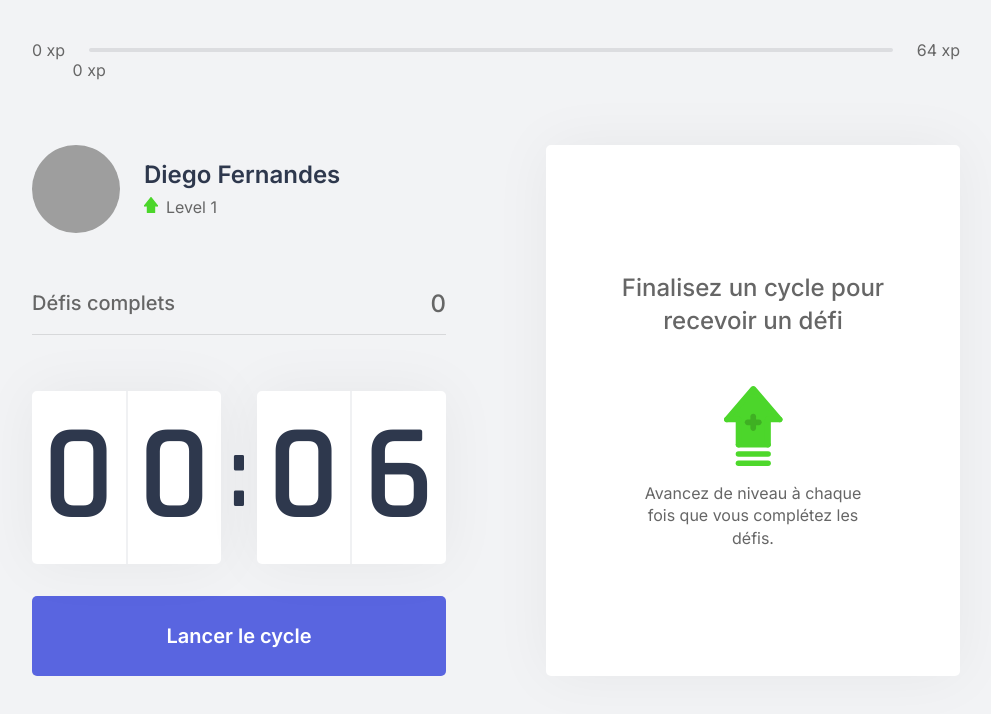
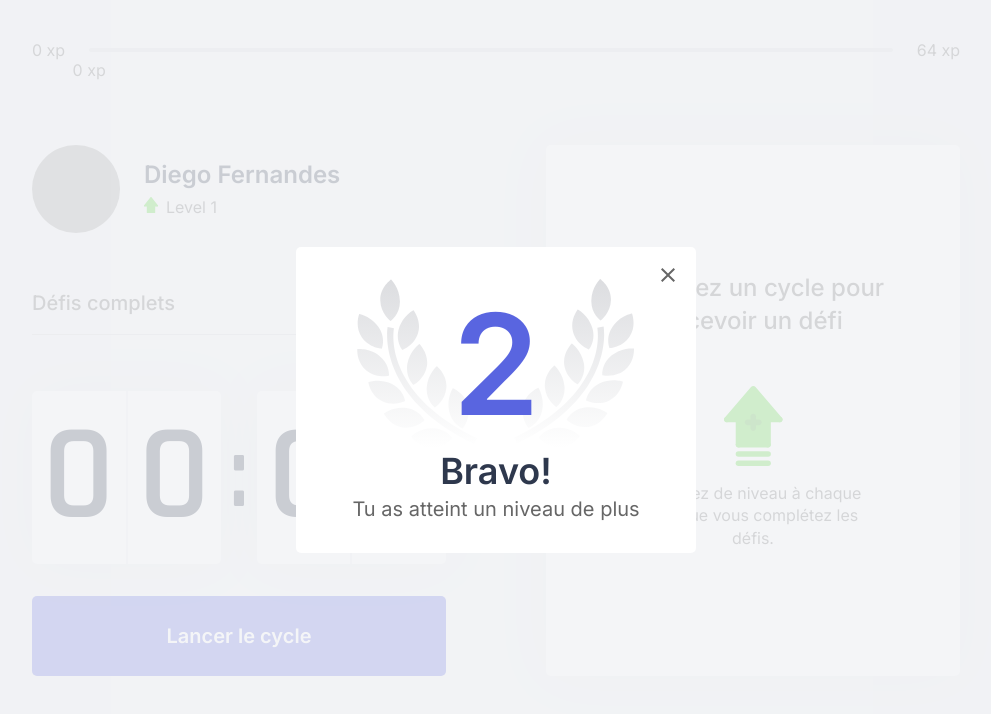
Before and after one commit to mitaksim1/move.it-mitaksim, a Next.js app: page / in a window 1280 px wide. Shown: the top 714 px of the page, without its empty margins (144-1135 px from the left). Built offline with nearby package versions, Linux system fonts and the light colour scheme; grey boxes are pictures that could not be loaded.

Commit message:
Contenu modal et ses styles css ok

```diff
--- a/src/components/LevelUpModal.tsx
+++ b/src/components/LevelUpModal.tsx
@@ -1,14 +1,14 @@
 import styles from '../styles/components/LevelUpModal.module.css';
 
 
-export function levelUpModal() {
+export function LevelUpModal() {
     return (
         <div className={styles.overlay}>
-            <div className={styles.levelUpModalContainer}>
+            <div className={styles.container}>
                 <header>2</header>
 
                 <strong>Bravo!</strong>
-                <p>T'as atteint un niveau</p>
+                <p>Tu as atteint un niveau de plus</p>
                 <button type="button">
                     <img src="/icons/close.svg" alt="Fechar modal"/>
                 </button>
--- a/src/pages/index.tsx
+++ b/src/pages/index.tsx
@@ -5,6 +5,7 @@
 import { ChallengeBox } from '../components/ChallengeBox';
 import { Countdown } from '../components/Countdown';
 import { CompletedChallenges } from '../components/CompletedChallenges';
+import { LevelUpModal } from '../components/LevelUpModal';
 import { Profile } from '../components/Profile';
 import { ChallengesProvider } from '../contexts/ChallengesContext';
 import { CountdownProvider } from '../contexts/CountdownContext';
@@ -33,6 +34,7 @@
       </Head>
 
       <ExperienceBar />
+      <LevelUpModal />
 
       <CountdownProvider>
         <section>
--- a/src/styles/components/LevelUpModal.module.css
+++ b/src/styles/components/LevelUpModal.module.css
@@ -1,3 +1,56 @@
-.levelUpModalContainer {
+/* Couche de fond de container */
+.overlay {
+    background: rgba(242, 243, 245, 0.8);
+    position: fixed;
+    top: 0;
+    bottom: 0;
+    left: 0;
+    right: 0;
+    display: flex;
+    justify-content: center;
+    align-items: center;
+}
 
+/* Bloc qui englobe tous les éléments */
+.container {
+    background: var(--white);
+    width: 100%;
+    max-width: 400px;
+    padding: 2rem 3rem;
+    border-radius: 5px;
+    box-shadow: 0 0 60 rgba(0, 0, 0, 0.05);
+    text-align: center;
+    position: relative;
 }
+
+/* Partie avec l'image et le niveau */
+.container header {
+    font-size: 8.75rem;
+    font-weight: 600;
+    color: var(--blue);
+    background: url('/icons/levelup.svg') no-repeat center;
+    background-size: contain;
+}
+
+/* Texte: Bravo! */
+.container strong {
+    font-size: 2.25rem;
+    color: var(--title);
+    margin-top: 0.25rem;
+}
+
+/* Texte au dessous de Bravo! */
+.container p {
+    font-size: 1.25rem;
+    color: var(--text);
+    margin-top: 0.25rem;
+}
+
+/* Bouton de fermeture */
+.container button {
+    position: absolute;
+    right: 0.5rem;
+    top: 0.5rem;
+    background: transparent; /* ou none */
+    border: 0;
+}
```
